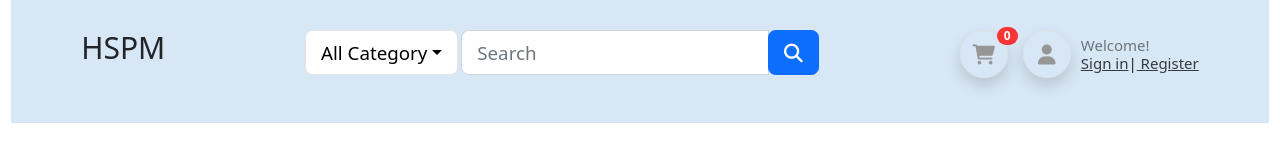
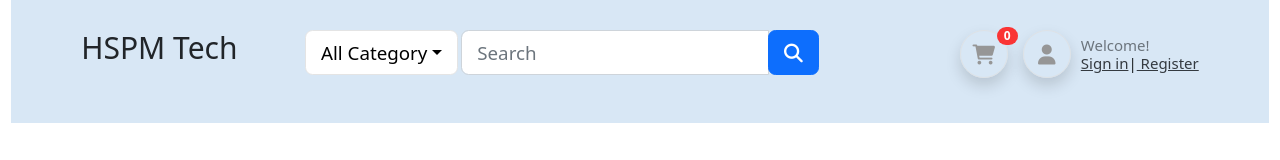
Before and after one commit to HSPM-OJT/payment-order-create-delete-frontend, a React (Create React App) app: page / in a window 1280 px wide. Shown: the top 160 px of the page. Built offline with nearby package versions, Linux system fonts and the light colour scheme.

Commit message:
commited

```diff
--- a/src/component/layout/MainNavigation.js
+++ b/src/component/layout/MainNavigation.js
@@ -12,7 +12,7 @@ function MainNavigation() {
             <div className="container">
          <div className="row">
          <div className="col-lg-2">
-           <h2>HSPM </h2>
+           <h2>HSPM Tech </h2>
 
          </div>
             <div className="col-lg-2 col-4 ps-5">
```
